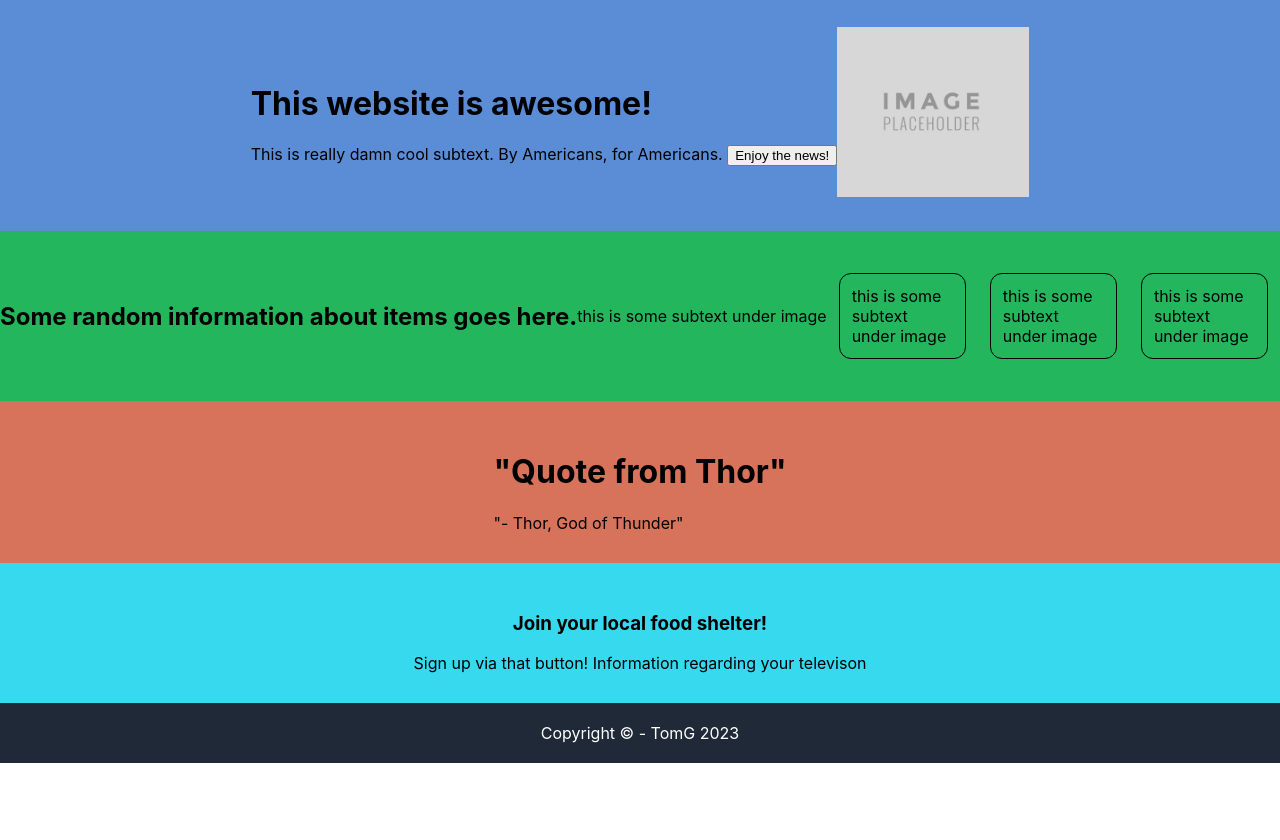
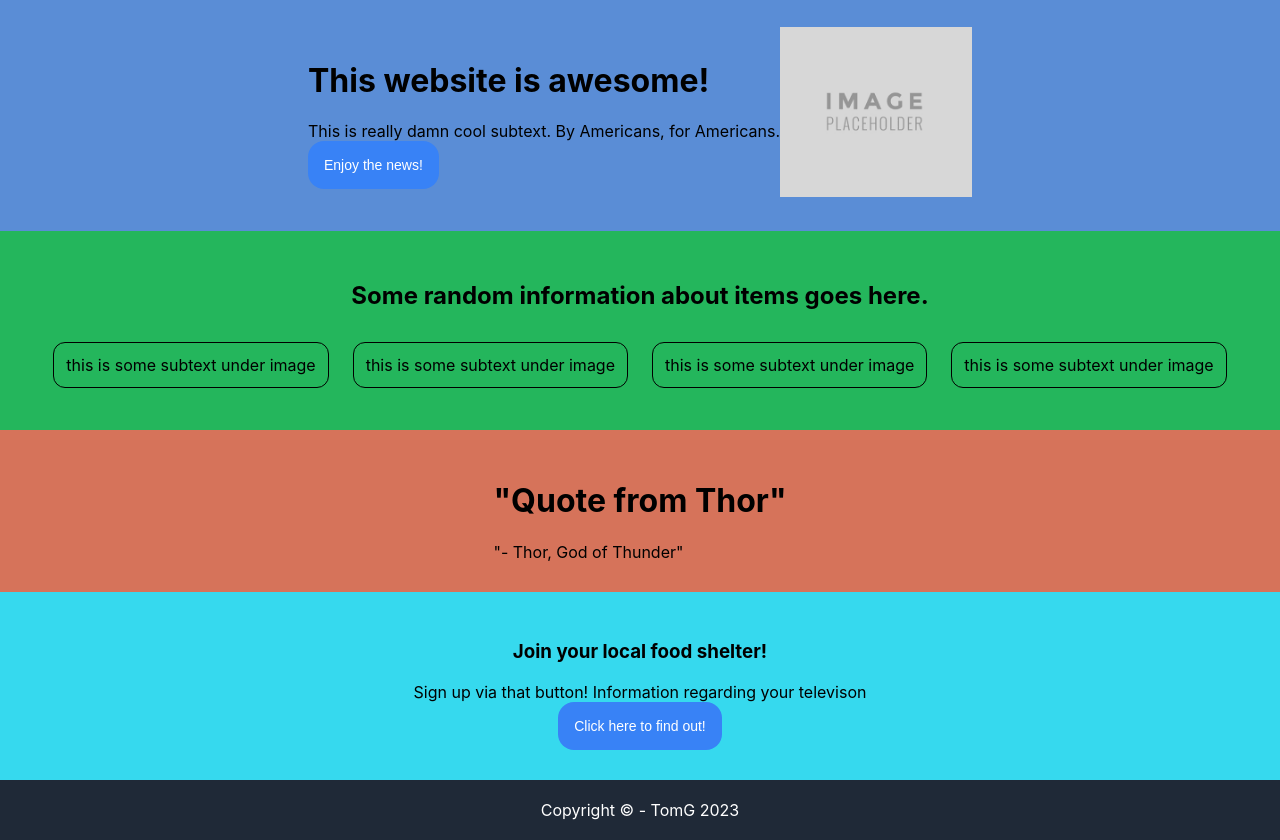
Before and after one commit to TomG-FIN/odin-LandingPage, a plain HTML site: page index.html in a window 1280 px wide. Shown: the part 142-982 px from the top of the page. Before the commit the page ends 905 px from the top, so only its background shows below. Drawn offline with Linux system fonts and the light colour scheme.

Commit message:
Added button layouts

```diff
--- a/index.html
+++ b/index.html
@@ -33,7 +33,7 @@
         </div>
         <div class="card_container">
             <h2>Some random information about items goes here.</h2>
-            <div class="card_list>
+            <div class="card_list">
                 <div class="card">this is some subtext under image</div>
                 <div class="card">this is some subtext under image</div>
                 <div class="card">this is some subtext under image</div>
@@ -53,6 +53,7 @@
             <div class="about_content">
                 Sign up via that button!
                 Information regarding your televison
+                <button>Click here to find out!</button>
             </div>
         </div>
     </div>
--- a/styles.css
+++ b/styles.css
@@ -32,6 +32,7 @@ body {
 .card_container {
     display: flex;
     flex: 1;
+    flex-direction: column;
     background-color: #24b65c;
     padding-top: 30px;
     padding-bottom: 30px;
@@ -61,6 +62,12 @@ body {
     justify-content: center;
     align-items: center;
     flex-direction: column;
+}
+
+ .about_content { /* DIV UNDER THE ABOUT HEADER */
+    display: flex;
+    flex-direction: column;
+    align-items: center;
 }
 
 .header {
@@ -119,3 +126,22 @@ li > a {
     padding: 12px;
     margin: 12px;
 }
+
+.card_list {
+    display: flex;
+    flex: 1;
+    flex-direction: row;
+}
+
+button {
+    background-color: #3882F6; /* Green */
+    border: none;
+    color: white;
+    padding: 16px;
+    border-radius: 16px;
+    text-align: center;
+    text-decoration: none;
+    display: flex;
+    font-size: 14px;
+    max-width: fit-content;
+}
```
